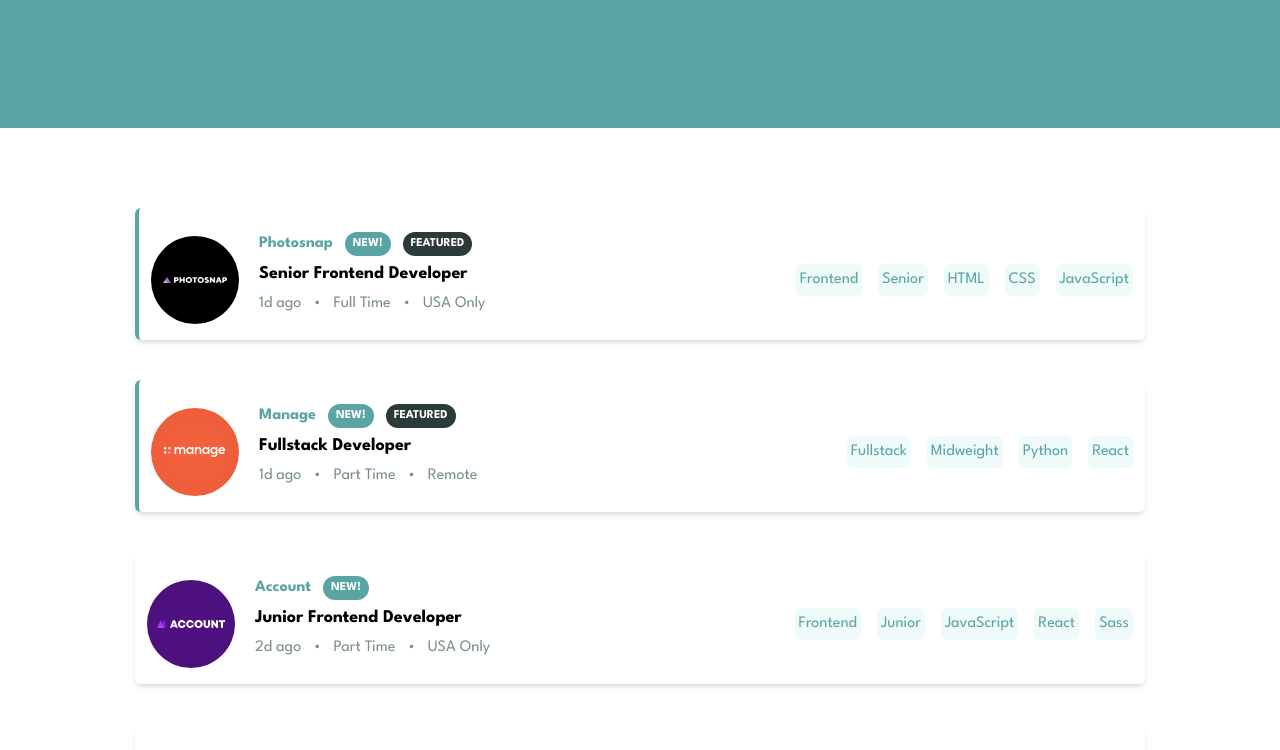
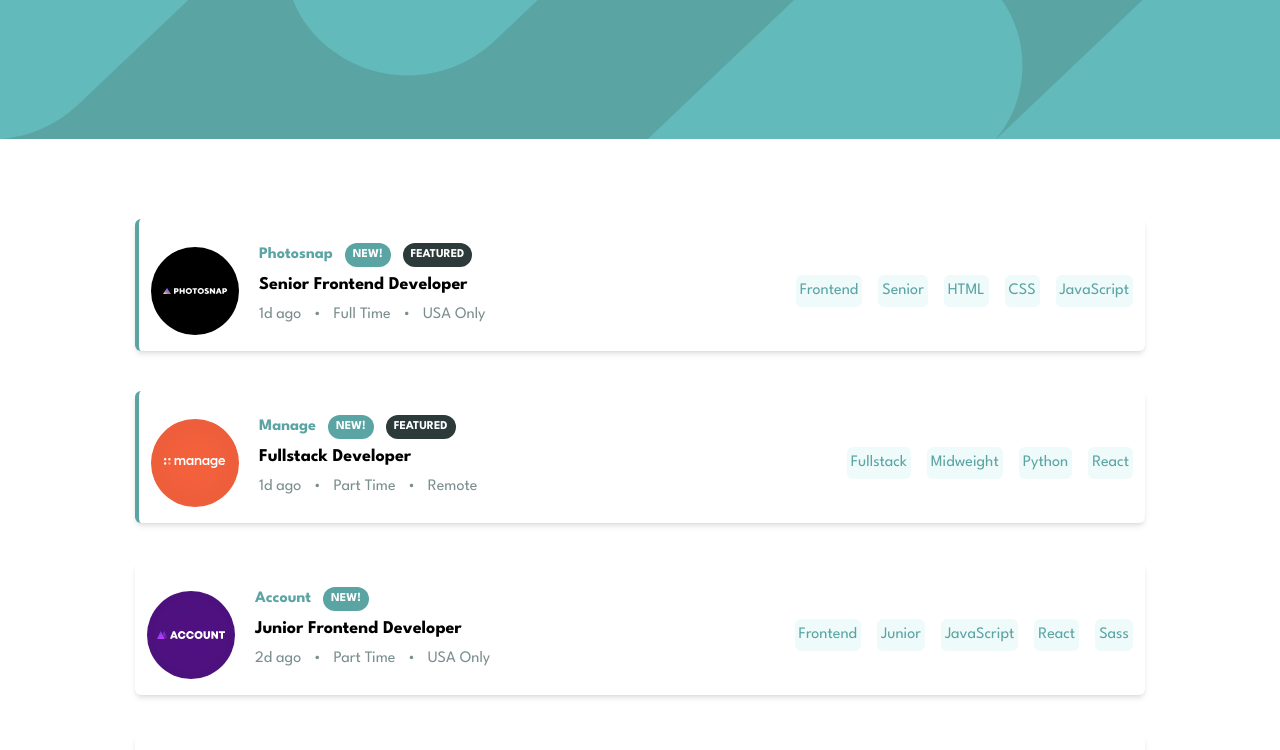
Before and after one commit to ahmadjkff/frontend-mentor-job-listings, a React (Vite) app: page / in a window 1280 px wide. Shown: the top 750 px of the page. Built offline with nearby package versions, Linux system fonts and the light colour scheme.

Commit message:
adding header image

```diff
--- a/src/Header.jsx
+++ b/src/Header.jsx
@@ -1,9 +1,11 @@
 import React from "react";
 import FilterSlice from "./FilterSlice";
+import headerImg from "../public/images/bg-header-desktop.svg";
 
 function Header() {
   return (
-    <div className="bg-desaturated-dark-cyan w-screen h-32 mb-20 relative">
+    <div className="bg-desaturated-dark-cyan w-screen mb-20 relative">
+      <img src={headerImg} alt="" className="w-screen" />
       <FilterSlice></FilterSlice>
     </div>
   );
```
